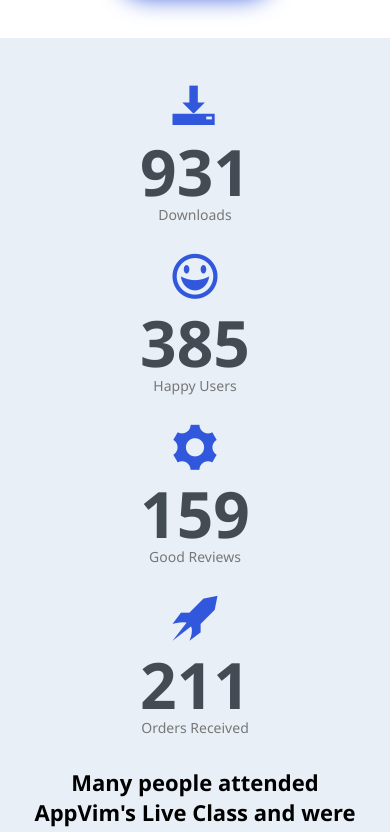
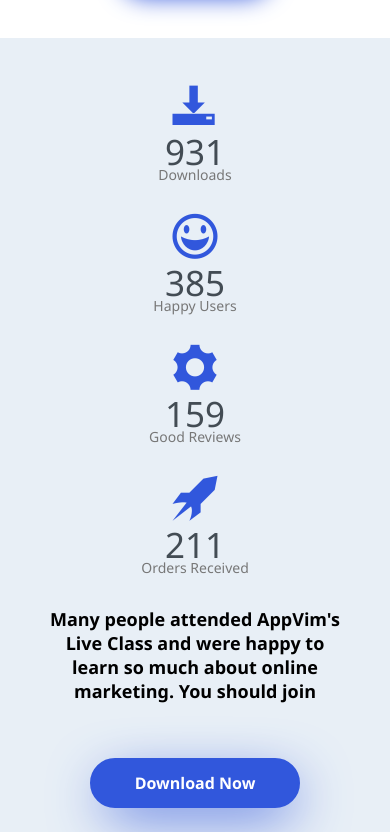
Before and after one commit to GoharH/appVim, a React (Create React App) app in the folder app-vim/: page / in a window 390 px wide. Shown: the part 4240-5072 px from the top of the page. Built offline with nearby package versions, Linux system fonts and the light colour scheme.

Commit message:
responsive without header

```diff
--- a/app-vim/src/pages/home/pricing/style.scss
+++ b/app-vim/src/pages/home/pricing/style.scss
@@ -24,6 +24,7 @@
         margin: 45px 0px;
     }
     @media (max-width: 576px) {
+        width: 270px;
         margin-bottom: 10px;
         padding: 10px 20px;
     }
--- a/app-vim/src/pages/home/style.scss
+++ b/app-vim/src/pages/home/style.scss
@@ -398,7 +398,8 @@
             width: 500px;
         }
         @media (max-width: 576px) {
-            width: 350px;
+            font-size: 18px;
+            width: 300px;
         }
     }
     button {
@@ -460,6 +461,13 @@
         font-weight: 600;
         margin-bottom: -10px;
         color: $dark-grey !important;
+        @media (max-width: 767px) {
+            font-size: 44px;
+            font-weight: 500;
+        }
+        @media (max-width: 576px) {
+            font-size: 35px;
+        }
     }
 }
 
```
